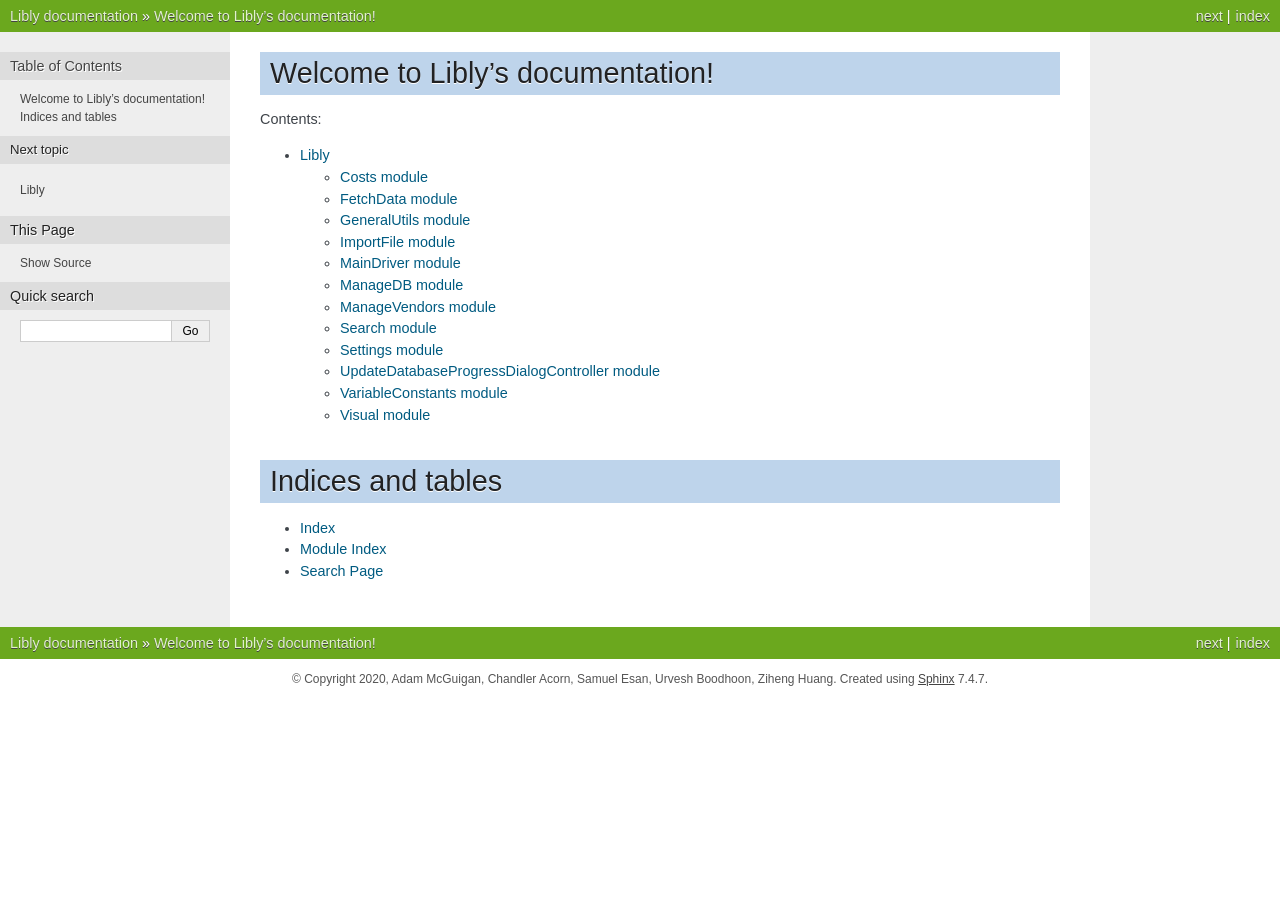
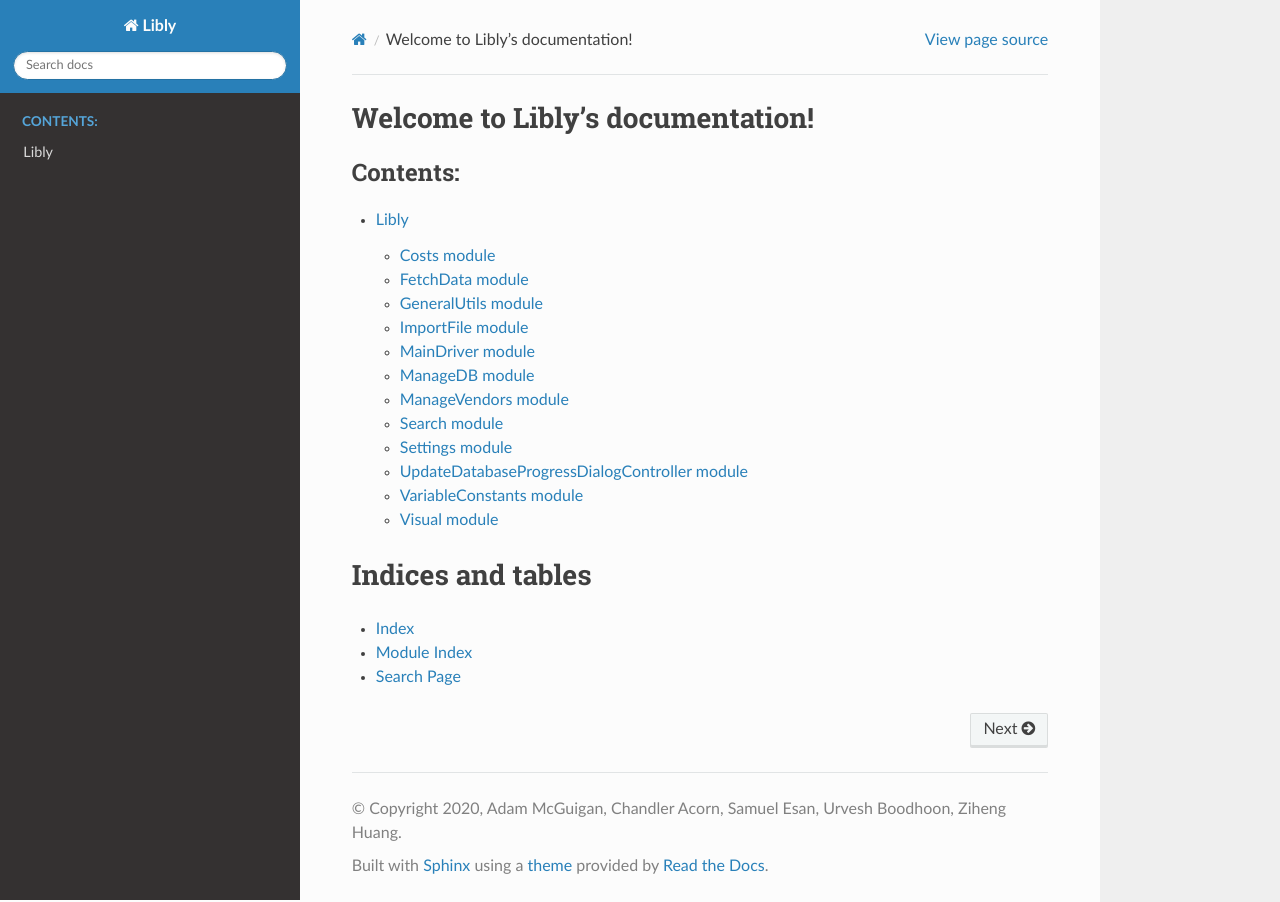
Before and after one commit to CS-4820-Library-Project/COUNTER-5-Report-Tool-2020-5.0, a Sphinx documentation site: the page built from docs/index.rst, in a window 1280 px wide. Built offline with Sphinx 7.4.7 and the Read the Docs theme 2.0.0, drawn with Linux system fonts in a browser that asks for light colours.

Commit message:
Updated docs theme

```diff
--- a/docs/conf.py
+++ b/docs/conf.py
@@ -27,7 +27,10 @@
 # Add any Sphinx extension module names here, as strings. They can be
 # extensions coming with Sphinx (named 'sphinx.ext.*') or your custom
 # ones.
-extensions = ['sphinx.ext.autodoc']
+extensions = [
+    'sphinx.ext.autodoc',
+    'sphinx_rtd_theme'
+]
 
 # Add any paths that contain templates here, relative to this directory.
 templates_path = ['_templates']
@@ -46,7 +49,7 @@
 # The theme to use for HTML and HTML Help pages.  See the documentation for
 # a list of builtin themes.
 #
-html_theme = 'nature'
+html_theme = 'sphinx_rtd_theme'
 
 # Add any paths that contain custom static files (such as style sheets) here,
 # relative to this directory. They are copied after the builtin static files,
```
